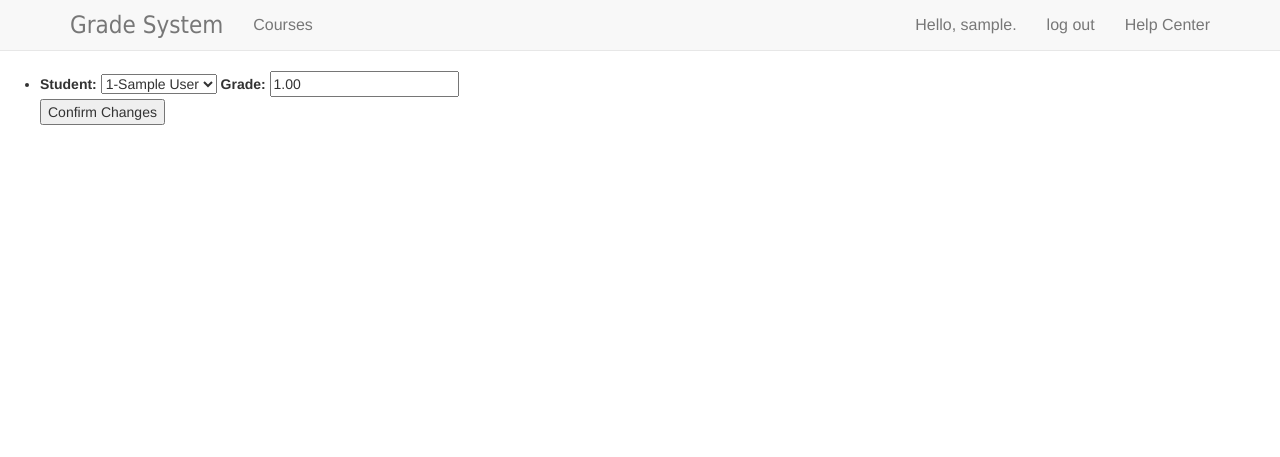
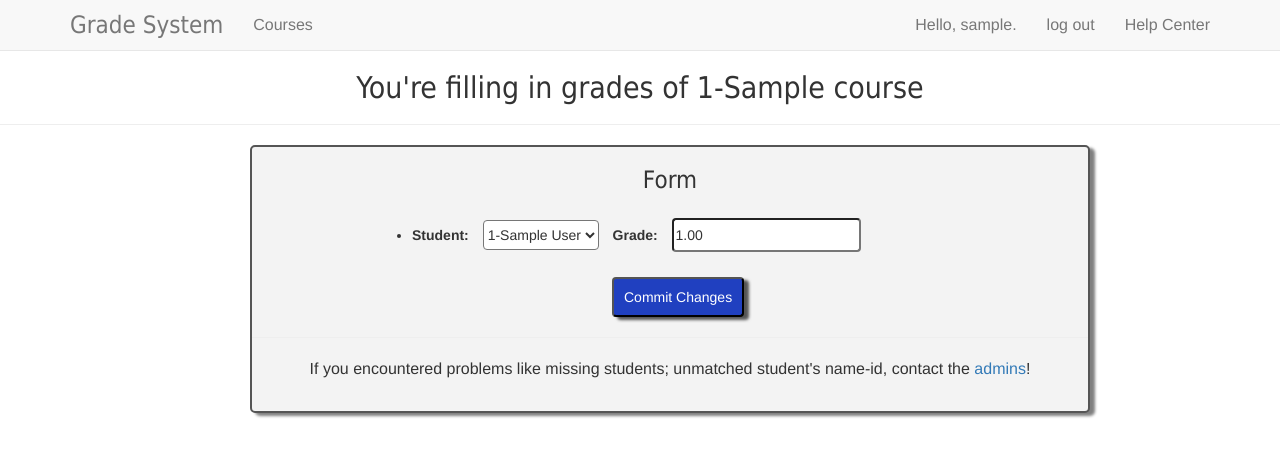
Before and after one commit to Fudanyrd/COMP130010, a Django app: page /gradeall/1/ in a window 1280 px wide. Shown: the top 457 px of the page. Run offline with Django 5.2, Linux system fonts and the light colour scheme; a user stored in the database is signed in; tables that the repository leaves empty hold one stand-in row (values such as "Sample post"); some libraries are stand-ins or nearby versions.

Commit message:
Change the view of gradeall.html

```diff
--- a/myapp/templates/gradeall.html
+++ b/myapp/templates/gradeall.html
@@ -1,14 +1,107 @@
 {% extends "base.html" %}
 
 {% block content %}
+<style>
+  #gform {
+    margin-left: 250px;
+    width: 840px;
+    background-color: #f3f3f3;
+    border: 2px solid #555;
+    border-radius: 5px;
+    box-shadow: 5px 3px 3px grey;
+    padding-top: 10px;
+    padding-bottom: 20px;
+  }
+</style>
+<h2 style="text-align: center;font-family:Tahoma">You're filling in grades of {{ course }}</h2>
+<hr/>
 <form action="{% url 'myapp:gradeall' course.id %}" method="post">
-  <ul>
+  <div id="gform">
+    <h3 style="text-align:center;margin-top:10px;margin-bottom:20px;font-family:Tahoma">Form</h3>
+  <ul style="margin-left:120px">
   {% csrf_token %}
   {% for form in forms %}
     <!--citation: https://docs.djangoproject.com/en/5.0/ref/forms/api/#outputting-forms-as-html-->
     <li>{{ form.as_table }} </li>
   {% endfor %}
-    <button name="submit">Confirm Changes</button>
+    <button name="submit">Commit Changes</button>
   </ul>
+  <hr/>
+  <p style="text-align:center;font-size:16px"> If you encountered problems like missing students; unmatched student's name-id, contact the
+    <a href="{% url 'users:help' %}">admins</a>!</p>
+  </div>
 </form>
+<script>
+  // add event listener for the form.
+  let form = document.querySelector('#gform');
+  form.addEventListener('mouseenter', (event) => {
+    form.style.border = '1px solid rgb(32,64,255)';
+    form.style.boxShadow = '0 0 6px 4px rgb(32,128,255)';
+  });
+  form.addEventListener('mouseleave', (event) => {
+    form.style.border = '2px solid #555';
+    form.style.boxShadow = '5px 3px 3px grey';
+  });
+
+  // select & input
+  let selects = document.querySelectorAll('select');
+  for (let i = 0; i < selects.length;++i) {
+    // styles
+    selects[i].style.paddingTop = '5px';
+    selects[i].style.paddingBottom = '5px';
+    selects[i].style.margin = '5px 10px 5px 10px';
+    selects[i].style.borderRadius = '4px';
+    selects[i].style.backgroundColor = 'white';
+    // event listener
+    selects[i].addEventListener('mouseenter', (event) => {
+      selects[i].style.border = '2px solid rgb(240,32,32)';
+      selects[i].style.boxShadow = '0 0 4px 2px rgb(240,32,64)';
+    });
+    selects[i].addEventListener('mouseleave', (event) => {
+      selects[i].style.border = '1px solid #555';
+      selects[i].style.boxShadow = '0 0 0 grey';
+    });
+  }
+  let inputs = document.querySelectorAll('input');
+  for (let i = 0; i < inputs.length; ++i) {
+    // style
+    inputs[i].style.paddingTop = '5px';
+    inputs[i].style.paddingBottom = '5px';
+    inputs[i].style.margin = '5px 10px 5px 10px';
+    inputs[i].style.backgroundColor = 'white';
+    inputs[i].style.borderRadius = '4px';
+    // event listener
+    inputs[i].addEventListener('mouseenter', (event) => {
+      inputs[i].style.border = '2px solid rgb(32,240,32)';
+      inputs[i].style.boxShadow = '0 0 4px 2px rgb(32,240,64)';
+    });
+    inputs[i].addEventListener('mouseleave', (event) => {
+      inputs[i].style.border = '1px solid #555';
+      inputs[i].style.boxShadow = '0 0 0 grey';
+    });
+  }
+
+  // button
+  //   style
+  let buttons = document.querySelectorAll('button');
+  let button = buttons[buttons.length-1];
+  button.style.borderRadius = '4px';
+  button.style.backgroundColor = 'rgb(32,64,192)';
+  button.style.boxShadow = '5px 3px 3px #555';
+  button.style.color = 'white';
+  button.style.padding = '8px 10px 8px 10px';
+  button.style.marginLeft = '200px';
+  button.style.marginTop = '20px';
+  //   events
+  button.addEventListener('mouseenter', (event)=>{
+    button.style.backgroundColor = '#396dff';
+    button.style.border = "1px solid rgb(240,128,32)";
+    button.style.boxShadow = "0 0 6px 4px rgb(240,144,32)";
+  });
+  button.addEventListener('mouseleave', (event)=>{
+    button.style.border = "0";
+    button.style.boxShadow = "3px 5px 5px #555";
+    button.style.backgroundColor = 'rgb(32,64,192)';
+  });
+</script>
 {% endblock content %}
--- a/users/templates/help.html
+++ b/users/templates/help.html
@@ -66,7 +66,7 @@ hr::after {
       <p>
         This web app intends to help instructors fill in, view and amend grades
         easily. All components of this app is developed by 'yrd'(who is also an
-        admin of the website).
+        admin of the website). The only exception is the graphics library D3.
       </p>
       <p>
         This application is open source(i.e. free), you are free to copy and
```
